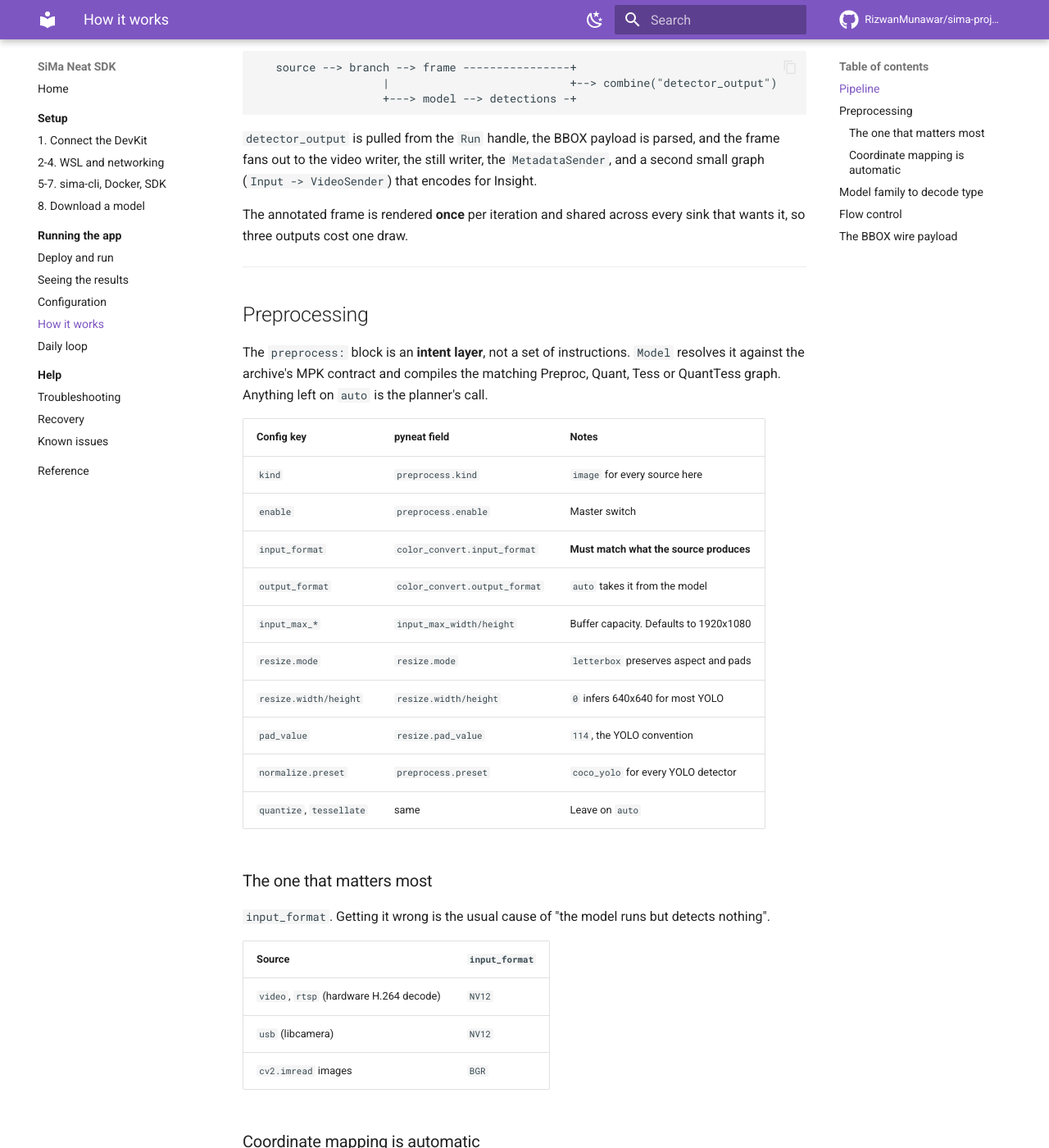
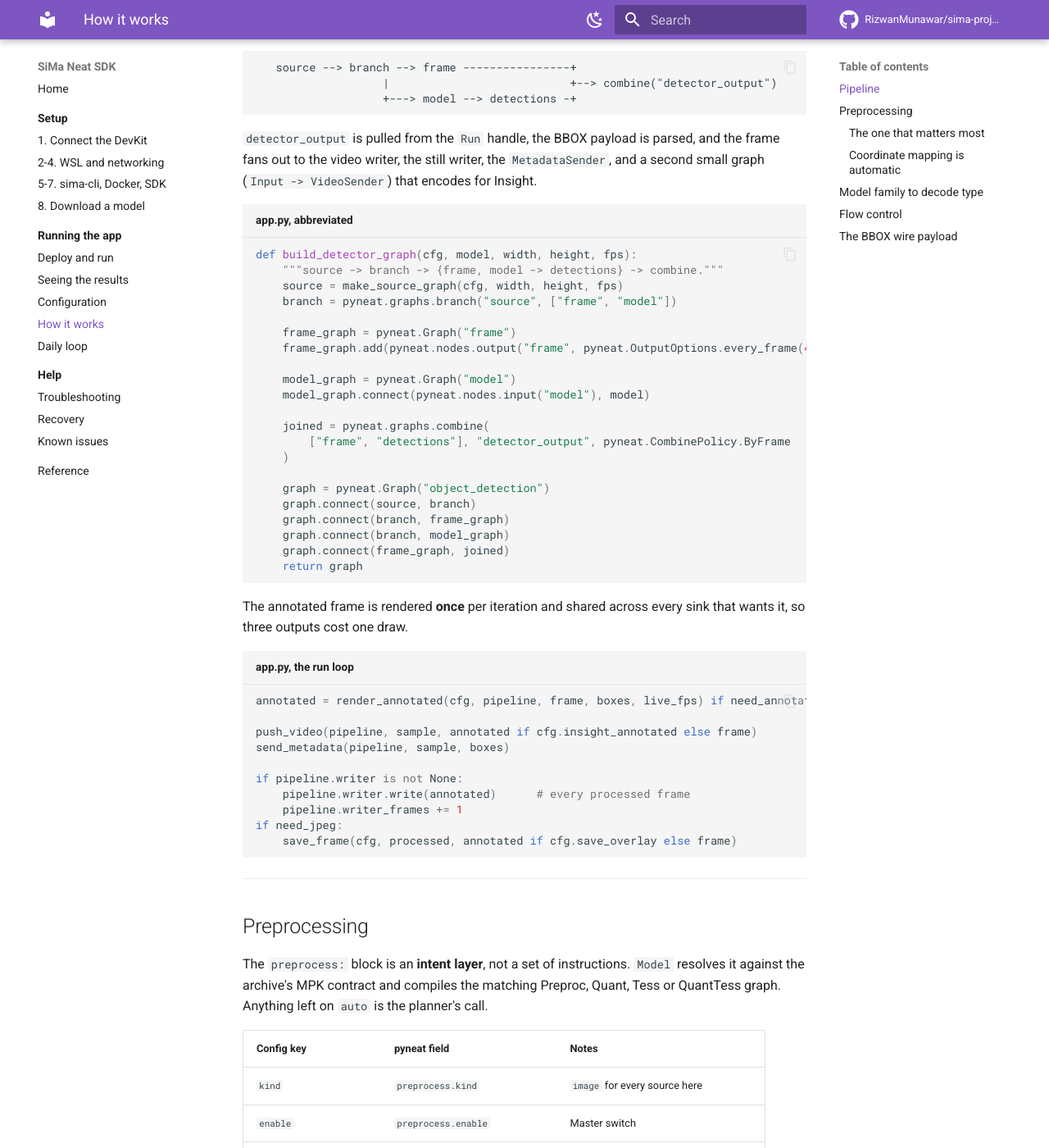
Before and after one commit to RizwanMunawar/sima-projects, an MkDocs documentation site: the page built from docs/app/internals.md, in a window 1280 px wide and 1400 px high, scrolled down 836 px. Shown: the whole window at 82% size. Built offline with MkDocs 1.6.1 and Material for MkDocs 9.7.7, drawn with Linux system fonts in a browser that asks for light colours; comment, search, counter and statistics services are not loaded.

Commit message:
Remove heading pilcrows, add Python syntax colouring
- toc.permalink is now false, so no paragraph mark trails every heading.
  Heading ids are still generated, so deep links keep working; you just cannot
  click a mark to copy one. A CSS rule hides .headerlink as well, covering any
  anchor Material injects itself.
- Python gets its own token colours, scoped to .language-python so it reads
  differently from the shell blocks it sits beside. Keywords and control flow
  lead, function and class names carry weight, strings and numbers sit mid,
  comments and self recede. Dracula equivalents for dark mode.
- Added two Python excerpts to the internals page, showing the graph
  construction and the sink fan-out. The docs had no Python blocks at all, so
  the colouring had nothing to apply to, and the graph shape is worth showing
  in code next to the ASCII diagram.

Verified in the built HTML: zero headerlink occurrences, and the k, kc, nf, sd
and mi token classes the stylesheet targets are all emitted.

Co-Authored-By: Claude Opus 5 <noreply@anthropic.com>

````diff
--- a/docs/app/internals.md
+++ b/docs/app/internals.md
@@ -34,8 +34,45 @@ there are multiple stages, named public endpoints and a branch with a fan-in:
 frame fans out to the video writer, the still writer, the `MetadataSender`, and a second
 small graph (`Input -> VideoSender`) that encodes for Insight.
 
+```python title="app.py, abbreviated"
+def build_detector_graph(cfg, model, width, height, fps):
+    """source -> branch -> {frame, model -> detections} -> combine."""
+    source = make_source_graph(cfg, width, height, fps)
+    branch = pyneat.graphs.branch("source", ["frame", "model"])
+
+    frame_graph = pyneat.Graph("frame")
+    frame_graph.add(pyneat.nodes.output("frame", pyneat.OutputOptions.every_frame(4)))
+
+    model_graph = pyneat.Graph("model")
+    model_graph.connect(pyneat.nodes.input("model"), model)
+
+    joined = pyneat.graphs.combine(
+        ["frame", "detections"], "detector_output", pyneat.CombinePolicy.ByFrame
+    )
+
+    graph = pyneat.Graph("object_detection")
+    graph.connect(source, branch)
+    graph.connect(branch, frame_graph)
+    graph.connect(branch, model_graph)
+    graph.connect(frame_graph, joined)
+    return graph
+```
+
 The annotated frame is rendered **once** per iteration and shared across every sink that
 wants it, so three outputs cost one draw.
+
+```python title="app.py, the run loop"
+annotated = render_annotated(cfg, pipeline, frame, boxes, live_fps) if need_annotated else None
+
+push_video(pipeline, sample, annotated if cfg.insight_annotated else frame)
+send_metadata(pipeline, sample, boxes)
+
+if pipeline.writer is not None:
+    pipeline.writer.write(annotated)      # every processed frame
+    pipeline.writer_frames += 1
+if need_jpeg:
+    save_frame(cfg, processed, annotated if cfg.save_overlay else frame)
+```
 
 ---
 
--- a/mkdocs.yml
+++ b/mkdocs.yml
@@ -46,7 +46,10 @@ markdown_extensions:
   - md_in_html
   - tables
   - toc:
-      permalink: true
+      # No pilcrow after headings. Heading ids are still generated, so deep
+      # links such as page/#section keep working, you just cannot click a ¶ to
+      # copy one.
+      permalink: false
   - pymdownx.details
   - pymdownx.superfences:
       custom_fences:
````
Also changed, not shown: docs/stylesheets/extra.css (+117 -0 lines).
